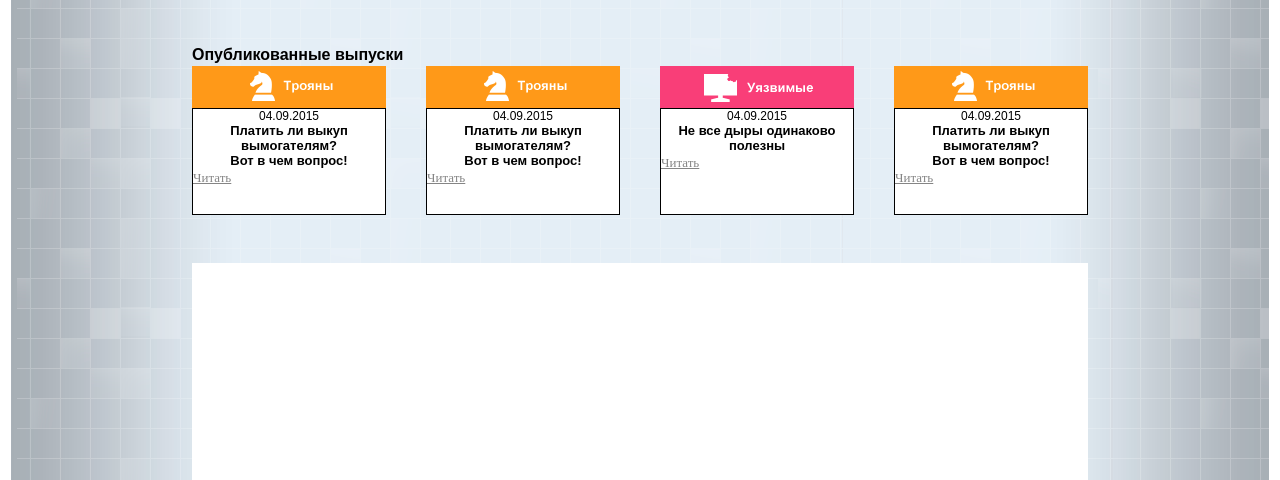
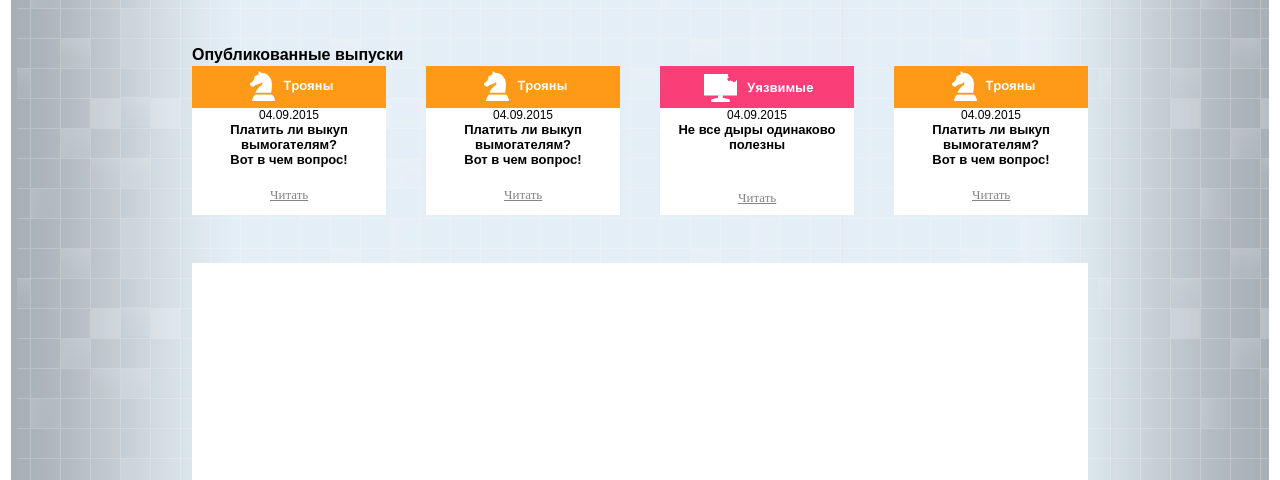
Before and after one commit to xenik/developers_school, a plain HTML site: page nyaonya/projectDrWEB/index.html in a window 1280 px wide. Shown: the part 320-800 px from the top of the page. Drawn offline with Linux system fonts and the light colour scheme.

Commit message:
12312312123

```diff
--- a/nyaonya/projectDrWEB/CSS/mystyle.css
+++ b/nyaonya/projectDrWEB/CSS/mystyle.css
@@ -127,7 +127,6 @@ ul.hr {
 #kar1_text {
 	width: 194px;
 	height: 107px;
-	border: 1px solid black;
 	float: left;
 }
 
@@ -155,7 +154,6 @@ ul.hr {
 #kar2_text {
 	width: 194px;
 	height: 107px;
-	border: 1px solid black;
 	float: left;
 }
 
@@ -183,7 +181,6 @@ ul.hr {
 #kar3_text {
 	width: 194px;
 	height: 107px;
-	border: 1px solid black;
 	float: left;
 }
 
@@ -209,7 +206,6 @@ ul.hr {
 #kar4_text {
 	width: 194px;
 	height: 107px;
-	border: 1px solid black;
 	float: left;
 }
 
@@ -232,6 +228,19 @@ ul.hr {
 	font-family: arial
 	font-weight: bold;
 	color: #858585;
+	display: block;
+	margin-top: 20px;
+	margin-left: 78px;
+}
+
+.kar_link3 {
+	font-size: 13px;
+	font-family: arial
+	font-weight: bold;
+	color: #858585;
+	display: block;
+	margin-top: 38px;
+	margin-left: 78px;
 }
 
 /*К блоку Комментарии */
--- a/nyaonya/projectDrWEB/index.html
+++ b/nyaonya/projectDrWEB/index.html
@@ -70,7 +70,7 @@
 				<div id="kar3_text">
 				<p class="kar_data">04.09.2015</p>
 				<p class="kar_text">Не все дыры одинаково полезны</p>
-				<div><a class="kar_link" href="#">Читать</a></div>
+				<div><a class="kar_link3" href="#">Читать</a></div>
 				</div>
 			</div>
 			<div id="kar_4">
@@ -80,7 +80,7 @@
 				<div id="kar4_text">
 				<p class="kar_data">04.09.2015</p>
 				<p class="kar_text">Платить ли выкуп вымогателям?</p><p class="kar_text">Вот в чем вопрос!</p>
-				<p><a class="kar_link" href="#">Читать</a></p>
+				<a class="kar_link" href="#">Читать</a>
 				</div>
 			</div>
 		</div>
```
